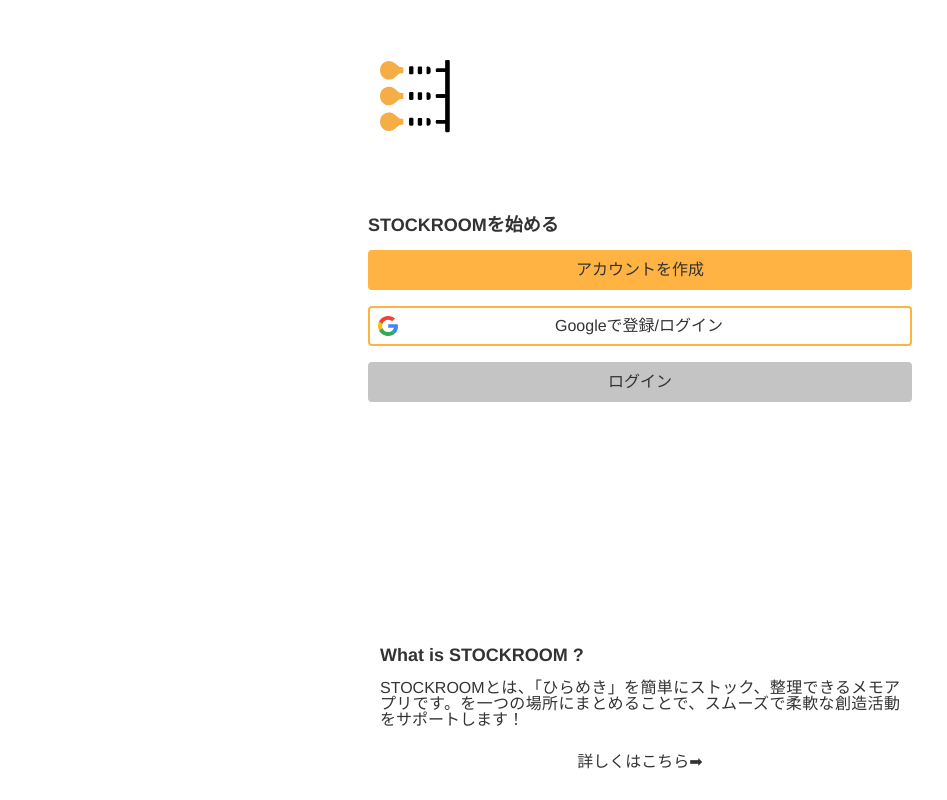
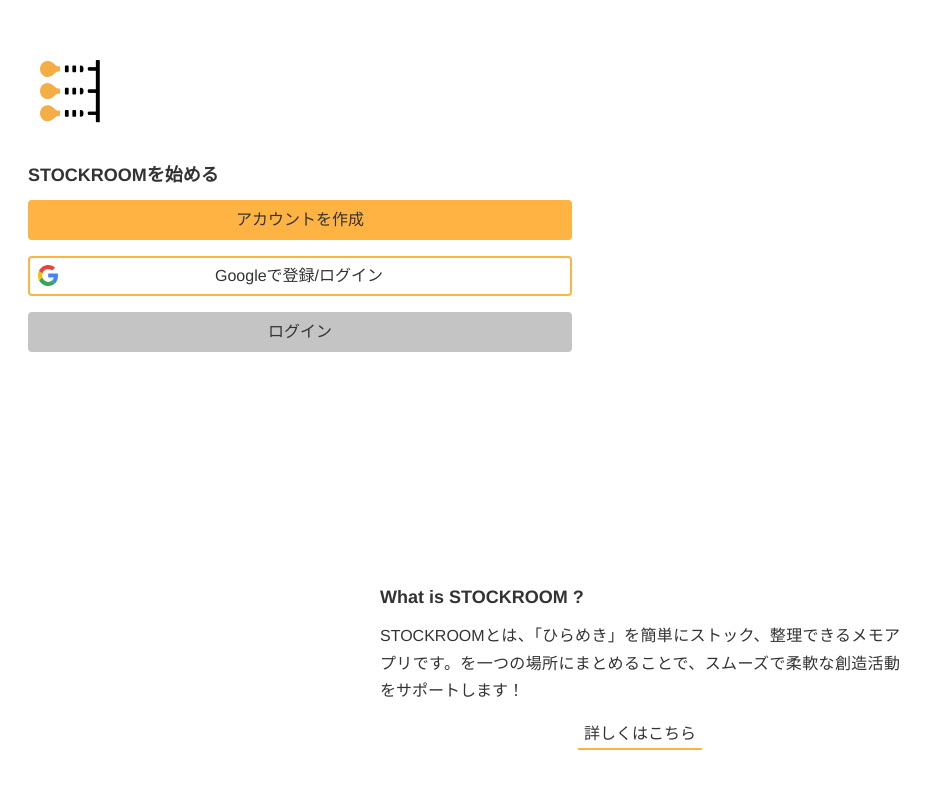
Before and after one commit to yuki-zawa/idea-app-api-yukizawa, a React app: page / in a window 1280 px wide. Shown: the whole page, without its empty margins (0-947 px from the left). Built offline with nearby package versions, Linux system fonts and the light colour scheme; no server answers.

Commit message:
TOP CSS修正

```diff
--- a/src/App.css
+++ b/src/App.css
@@ -43,4 +43,6 @@
   -webkit-box-sizing: border-box;
   -webkit-appearance: none;
   max-width: 100%;
+  background: none;
+  outline: #FEB342;
 }
--- a/src/components/pages/account/Top.tsx
+++ b/src/components/pages/account/Top.tsx
@@ -39,11 +39,13 @@
 };
 const detailLinkStyle = {
   textAlign: "center" as "center",
-  display: "block",
-  height: "36px",
-  lineHeight: "36px",
+  position: "absolute" as "absolute",
+  display: "inline-block",
+  padding: "6px",
   cursor: "pointer",
-  borderRadius: "4px"
+  borderBottom: "2px solid #FEB342",
+  left: "50%",
+  transform: "translateX(-50%)",
 };
 
 export const Top: React.FC = () => {
@@ -71,7 +73,7 @@
         <p className="intro-content">
           STOCKROOMとは、「ひらめき」を簡単にストック、整理できるメモアプリです。を一つの場所にまとめることで、スムーズで柔軟な創造活動をサポートします！
             </p>
-        <Link to='/introduction' style={detailLinkStyle}>詳しくはこちら➡︎</Link>
+        <Link to='/introduction' style={detailLinkStyle}>詳しくはこちら</Link>
       </div>
       <style jsx>{`
         .login-container{
@@ -85,15 +87,16 @@
           max-width: 600px;
           margin: 0 auto;
           width: 100%;
+          position: fixed;
         }
 
         .title {
-          margin-bottom: 80px;
+          margin-bottom: 40px;
           padding-top: 60px;
           padding-left: 12px;
         }
         .top-logo{
-            width: 70px;
+            width: 60px;
             height: auto;
         }
 
@@ -126,7 +129,7 @@
 
         .introduction{
           text-align: justify;
-          bottom: 20px;
+          bottom: 80px;
           width: 90%;
           max-width: 520px;
           position: fixed;
@@ -142,6 +145,10 @@
 
         .intro-content {
           margin-bottom: 16px;
+          line-height: 1.7em;
+        }
+        .link-btn{
+          border-bottom: 2px solid #FEB342;
         }
 
       `}</style>
--- a/src/components/pages/idea/AddModal.tsx
+++ b/src/components/pages/idea/AddModal.tsx
@@ -28,7 +28,7 @@
   ideas: any
 }
 
-const priorityLables = ["ひらめき度を設定しよう", "いいことを思いついた！", "なかなかいいだ！", "これはすごいだ！", "君は天才だ！", "世紀の大発見だ！"];
+const priorityLables = ["ひらめき度を設定しよう", "いいことを思いついた！", "なかなかいいひらめきだ！", "これはすごいひらめきだ！", "君は天才だ！", "世紀の大発見だ！"];
 
 export const AddModal: React.FC = (props: any) => {
   const history = useHistory();
--- a/src/components/pages/idea/Detail.tsx
+++ b/src/components/pages/idea/Detail.tsx
@@ -21,7 +21,7 @@
   idea_tags: any
 }
 
-const priorityLables = ["ひらめき度を設定しよう", "いいことを思いついた！", "なかなかいいだ！", "これはすごいだ！", "君は天才だ！", "世紀の大発見だ！"];
+const priorityLables = ["ひらめき度を設定しよう", "いいことを思いついた！", "なかなかいいひらめきだ！", "これはすごいひらめきだ！", "君は天才だ！", "世紀の大発見だ！"];
 
 export const IdeaDetail: React.FC = (props: any) => {
   const history = useHistory();
--- a/src/components/pages/other/MailConfirm.tsx
+++ b/src/components/pages/other/MailConfirm.tsx
@@ -27,6 +27,9 @@
       <style jsx>{`
         .container {
           padding: 1rem 2rem;
+          padding: 1rem 2rem;
+          max-width: 520px;
+          margin: 0 auto;
         }
 
         .title {
@@ -38,6 +41,7 @@
         .info {
           margin-top: 120px;
           font-size: 16px;
+          line-height: 1.7em;
         }
 
         .btn-container {
```
